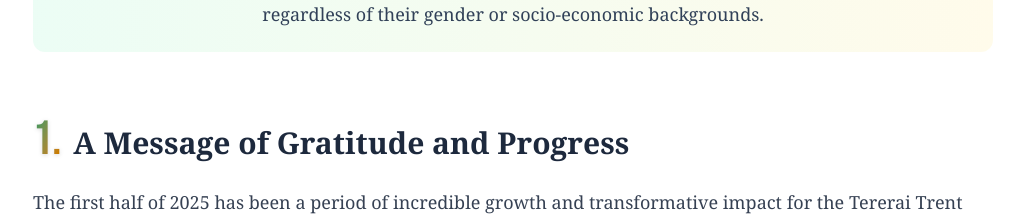
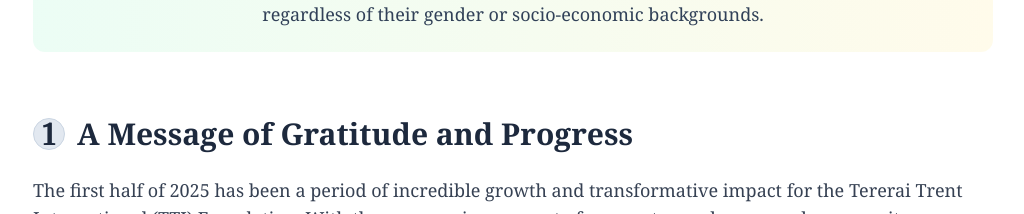
Before and after one commit to k1muza/ebook-project, a Next.js app: page / in a window 1280 px wide. Shown: the part 2068-2282 px from the top of the page, without its empty margins (127-1151 px from the left). Built offline with nearby package versions, Linux system fonts and the light colour scheme.

Commit message:
Simplify heading numbers with ebook-friendly font

```diff
--- a/src/components/ClosingSection.tsx
+++ b/src/components/ClosingSection.tsx
@@ -11,7 +11,7 @@
   return (
   <div id="thankyou" className="text-center py-16 border-t border-emerald-100 scroll-mt-20 print:break-before">
     <h3 className="text-3xl font-bold text-slate-800 mb-6 flex items-baseline justify-center">
-      <HeadingNumber number={number} className="text-2xl" />
+      <HeadingNumber number={number} />
       A Heartfelt Thank You
     </h3>
     <p className="text-xl text-slate-600 max-w-3xl mx-auto">{reportData.closing}</p>
--- a/src/components/ContentRenderer.tsx
+++ b/src/components/ContentRenderer.tsx
@@ -75,7 +75,7 @@
     case 'subheading':
       return (
         <h3 key={index} className="text-2xl font-bold text-slate-800 mt-8 mb-4 flex items-baseline">
-          {subheadingNumber && <HeadingNumber number={subheadingNumber} className="text-xl" />}
+          {subheadingNumber && <HeadingNumber number={subheadingNumber} />}
           <span {...editableProps((val) => onChange?.({ ...content, text: val }))}>{content.text}</span>
         </h3>
       )
--- a/src/components/HeadingNumber.tsx
+++ b/src/components/HeadingNumber.tsx
@@ -1,6 +1,6 @@
 'use client'
 
-import { bebas } from '@/fonts'
+import { merriweather } from '@/fonts'
 
 interface Props {
   number: number | string
@@ -9,10 +9,10 @@
 
 const HeadingNumber = ({ number, className = '' }: Props) => (
   <span
-    className={`${bebas.className} bg-gradient-to-br from-emerald-600 to-amber-600 bg-clip-text text-transparent font-bold mr-3 text-4xl md:text-5xl leading-none drop-shadow-sm ${className}`}
+    className={`${merriweather.className} inline-flex items-center justify-center rounded-full bg-slate-200 border border-slate-300 text-slate-800 font-bold mr-3 h-8 w-8 ${className}`}
     aria-hidden="true"
   >
-    {number}.
+    {number}
   </span>
 )
 
--- a/src/fonts.ts
+++ b/src/fonts.ts
@@ -1,4 +1,8 @@
-import { Inter, Bebas_Neue } from 'next/font/google'
+import { Inter, Merriweather } from 'next/font/google'
 
 export const inter = Inter({ subsets: ['latin'] })
-export const bebas = Bebas_Neue({ weight: '400', subsets: ['latin'] })
+export const merriweather = Merriweather({
+  weight: '700',
+  subsets: ['latin'],
+  style: ['normal']
+})
```
